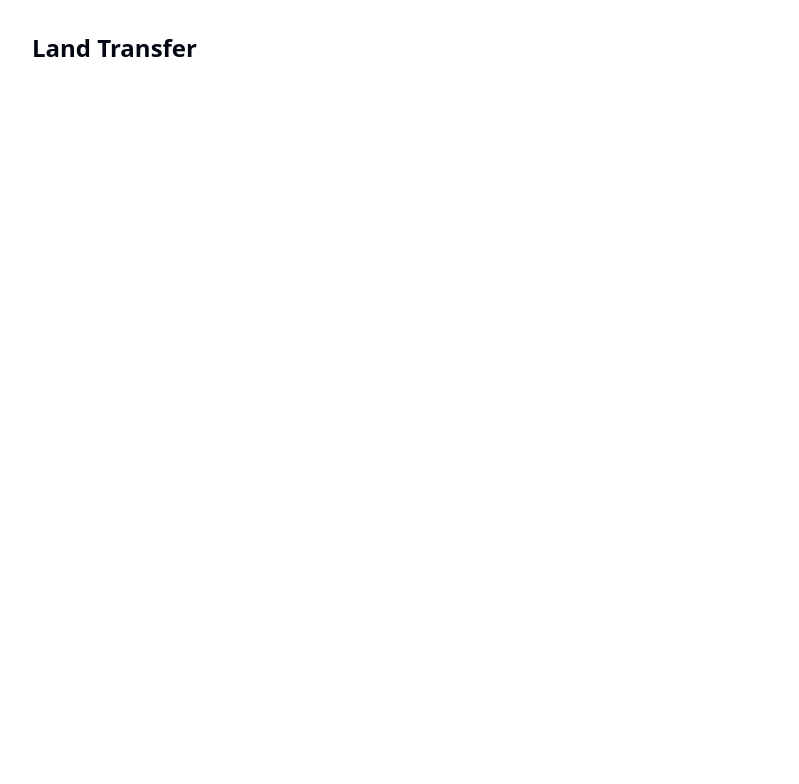
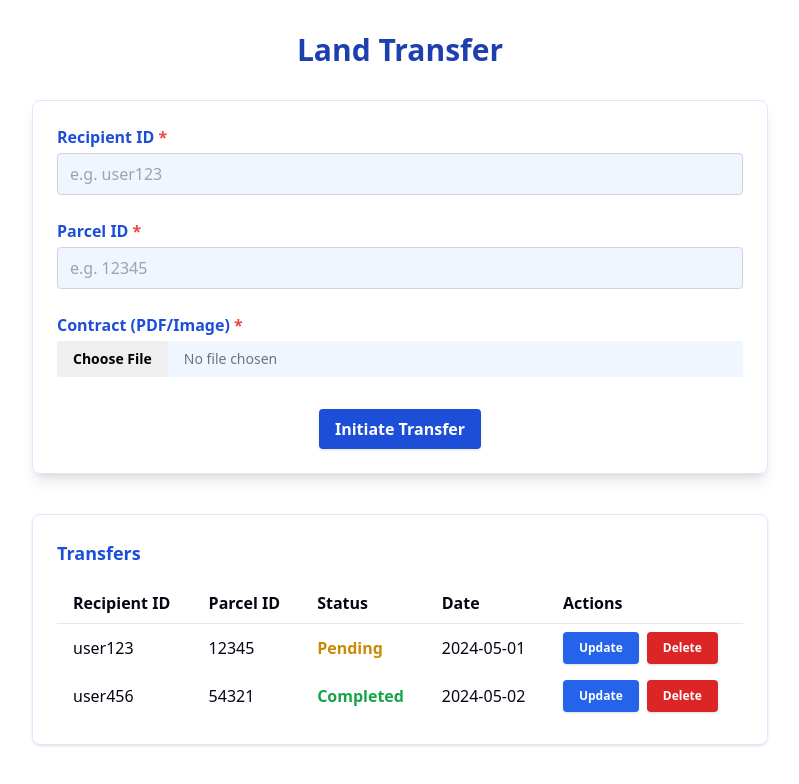
Before and after one commit to Livia-11/Rwanda-Land-UI, a Vue app: page /transfers in a window 1280 px wide. Shown: the top 784 px of the page, without its empty margins (240-1039 px from the left). Built offline with nearby package versions, Linux system fonts and the light colour scheme.

Commit message:
Land and Transfer UI

```diff
--- a/src/components/ui/BaseFileUpload.vue
+++ b/src/components/ui/BaseFileUpload.vue
@@ -12,11 +12,13 @@
 </template>
 
 <script setup lang="ts">
-import { ref } from 'vue'
+import { ref, defineEmits } from 'vue'
 const props = defineProps<{ accept?: string }>()
+const emit = defineEmits(['change'])
 const fileName = ref('')
 function onFileChange(event: Event) {
   const files = (event.target as HTMLInputElement).files
   fileName.value = files && files.length > 0 ? files[0].name : ''
+  emit('change', event)
 }
 </script>
--- a/src/components/ui/BaseInput.vue
+++ b/src/components/ui/BaseInput.vue
@@ -3,13 +3,17 @@
     :type="type"
     :placeholder="placeholder"
     v-bind="$attrs"
+    :value="props.modelValue"
+    @input="emit('update:modelValue', $event.target.value)"
     class="block w-full rounded border border-gray-300 px-3 py-2 focus:outline-none focus:ring-2 focus:ring-primary-500"
   />
 </template>
 
 <script setup lang="ts">
-defineProps<{
+const props = defineProps<{
+  modelValue?: string | number
   type?: string
   placeholder?: string
 }>()
+const emit = defineEmits(['update:modelValue'])
 </script>
--- a/src/components/ui/BaseSelect.vue
+++ b/src/components/ui/BaseSelect.vue
@@ -1,6 +1,8 @@
 <template>
   <select
     v-bind="$attrs"
+    :value="props.modelValue"
+    @change="emit('update:modelValue', $event.target.value)"
     class="block w-full rounded border border-gray-300 px-3 py-2 focus:outline-none focus:ring-2 focus:ring-primary-500"
   >
     <slot />
@@ -8,5 +10,9 @@
 </template>
 
 <script setup lang="ts">
+const props = defineProps<{
+  modelValue?: string | number
+}>()
+const emit = defineEmits(['update:modelValue'])
 // Accepts all native select attributes via $attrs
 </script>
--- a/src/pages/MyLand.vue
+++ b/src/pages/MyLand.vue
@@ -2,50 +2,60 @@
   <div class="max-w-3xl mx-auto py-8 px-4">
     <h1 class="text-3xl font-bold mb-8 text-center text-blue-800">Land Registration</h1>
     <BaseCard class="mb-10 bg-white/90 border-blue-100 shadow-lg">
-      <Form :validation-schema="schema" @submit="onSubmit" v-slot="{ resetForm }" class="space-y-6">
+      <form @submit.prevent="onSubmit" class="space-y-6">
         <div>
           <label class="block text-blue-700 font-semibold mb-1">
             Parcel ID <span class="text-red-500">*</span>
           </label>
-          <Field name="parcel_id" v-slot="{ field, errorMessage }">
-            <BaseInput v-bind="field" type="text" placeholder="e.g. 12345" class="bg-blue-50 focus:ring-blue-400" />
+          <BaseInput
+            v-model="parcelId"
+            type="text"
+            placeholder="e.g. 12345"
+            class="bg-blue-50 focus:ring-blue-400"
+          />
           <span class="text-xs text-gray-500">Unique identifier for your land parcel.</span>
-            <div v-if="errorMessage" class="text-xs text-red-500 mt-1">{{ errorMessage }}</div>
-          </Field>
+          <div v-if="parcelIdError" class="text-xs text-red-500 mt-1">{{ parcelIdError }}</div>
         </div>
         <div>
           <label class="block text-blue-700 font-semibold mb-1">
             Address <span class="text-red-500">*</span>
           </label>
-          <Field name="address" v-slot="{ field, errorMessage }">
-            <BaseInput v-bind="field" type="text" placeholder="e.g. Kigali, Rwanda" class="bg-blue-50 focus:ring-blue-400" />
+          <BaseInput
+            v-model="address"
+            type="text"
+            placeholder="e.g. Kigali, Rwanda"
+            class="bg-blue-50 focus:ring-blue-400"
+          />
           <span class="text-xs text-gray-500">Location of the land.</span>
-            <div v-if="errorMessage" class="text-xs text-red-500 mt-1">{{ errorMessage }}</div>
-          </Field>
+          <div v-if="addressError" class="text-xs text-red-500 mt-1">{{ addressError }}</div>
         </div>
         <div>
           <label class="block text-blue-700 font-semibold mb-1">
             Land Size (m²) <span class="text-red-500">*</span>
           </label>
-          <Field name="land_size" v-slot="{ field, errorMessage }">
-            <BaseInput v-bind="field" type="number" placeholder="e.g. 500" class="bg-blue-50 focus:ring-blue-400" />
+          <BaseInput
+            v-model="landSize"
+            type="number"
+            placeholder="e.g. 500"
+            class="bg-blue-50 focus:ring-blue-400"
+          />
           <span class="text-xs text-gray-500">Enter size in square meters.</span>
-            <div v-if="errorMessage" class="text-xs text-red-500 mt-1">{{ errorMessage }}</div>
-          </Field>
+          <div v-if="landSizeError" class="text-xs text-red-500 mt-1">{{ landSizeError }}</div>
         </div>
         <div>
           <label class="block text-blue-700 font-semibold mb-1">
             Ownership Type <span class="text-red-500">*</span>
           </label>
-          <Field name="ownership_type" v-slot="{ field, errorMessage }">
-            <BaseSelect v-bind="field" class="bg-blue-50 focus:ring-blue-400">
+          <BaseSelect
+            v-model="ownershipType"
+            class="bg-blue-50 focus:ring-blue-400"
+          >
             <option value="">Select Type</option>
             <option value="Individual">Individual</option>
             <option value="Joint">Joint</option>
             <option value="Company">Company</option>
           </BaseSelect>
-            <div v-if="errorMessage" class="text-xs text-red-500 mt-1">{{ errorMessage }}</div>
-          </Field>
+          <div v-if="ownershipTypeError" class="text-xs text-red-500 mt-1">{{ ownershipTypeError }}</div>
         </div>
         <div>
           <label class="block text-blue-700 font-semibold mb-1">
@@ -54,7 +64,7 @@
           <BaseFileUpload
             accept=".pdf,image/*"
             class="bg-blue-50 focus:ring-blue-400"
-            @change="e => setProofFile(e.target.files)"
+            @change="e => handleProofFileChange(e.target.files)"
           />
           <span class="text-xs text-gray-500">Upload a PDF or image file.</span>
           <div v-if="proofFileError" class="text-xs text-red-500 mt-1">{{ proofFileError }}</div>
@@ -65,7 +75,7 @@
             <span v-else>Submit Application</span>
           </BaseButton>
         </div>
-      </Form>
+      </form>
     </BaseCard>
     <!-- Toast notification -->
     <BaseToast :show="toast.show" v-if="toast.show">
@@ -88,7 +98,11 @@
         <tr v-for="app in applications" :key="app.id">
           <td class="px-4 py-2">{{ app.parcel_id }}</td>
           <td class="px-4 py-2">{{ app.address }}</td>
-          <td class="px-4 py-2 text-yellow-600 font-semibold">Pending</td>
+          <td class="px-4 py-2">
+            <span v-if="app.status === 'Pending'" class="text-yellow-600 font-semibold">Pending</span>
+            <span v-else-if="app.status === 'Completed'" class="text-green-600 font-semibold">Completed</span>
+            <span v-else-if="app.status === 'Rejected'" class="text-red-600 font-semibold">Rejected</span>
+          </td>
           <td class="px-4 py-2">{{ app.date }}</td>
         </tr>
       </BaseTable>
@@ -107,52 +121,90 @@ import BaseStepper from '@/components/ui/BaseStepper.vue'
 import BaseTable from '@/components/ui/BaseTable.vue'
 import BaseToast from '@/components/ui/BaseToast.vue'
 
-import { Form, Field, useField } from 'vee-validate'
-import { toFormValidator } from '@vee-validate/zod'
-import { z } from 'zod'
+import { useForm, useField } from 'vee-validate'
 
-const schema = z.object({
-  parcel_id: z.string().min(1, 'Parcel ID is required'),
-  address: z.string().min(1, 'Address is required'),
-  land_size: z.coerce.number().min(1, 'Land size is required'),
-  ownership_type: z.string().min(1, 'Ownership type is required'),
-  proof_file: z.any().refine(val => val instanceof FileList && val.length > 0, 'Proof file is required'),
+const initialValues = {
+  parcel_id: '',
+  address: '',
+  land_size: '',
+  ownership_type: '',
+  proof_file: [], // Store as array for consistency
+}
+
+const { handleSubmit, resetForm } = useForm({
+  initialValues,
+  validationSchema: {
+    parcel_id: value => typeof value === 'string' && value.trim() !== '' || 'Parcel ID is required',
+    address: value => typeof value === 'string' && value.trim() !== '' || 'Address is required',
+    land_size: value => {
+      const num = Number(value)
+      return (!isNaN(num) && num > 0) || 'Land size is required'
+    },
+    ownership_type: value => typeof value === 'string' && value.trim() !== '' || 'Ownership type is required',
+    proof_file: value => Array.isArray(value) && value.length > 0 && value[0] instanceof File || 'Proof file is required',
+  },
 })
 
+const { value: parcelId, errorMessage: parcelIdError, ...parcelIdField } = useField('parcel_id')
+const { value: address, errorMessage: addressError, ...addressField } = useField('address')
+const { value: landSize, errorMessage: landSizeError, ...landSizeField } = useField('land_size')
+const { value: ownershipType, errorMessage: ownershipTypeError, ...ownershipTypeField } = useField('ownership_type')
 const { value: proofFile, errorMessage: proofFileError, setValue: setProofFile } = useField('proof_file')
 
+const loading = ref(false)
+const toast = ref({ show: false, message: '' })
 const applications = ref([
   {
     id: 1,
     parcel_id: '12345',
     address: 'Kigali, Rwanda',
+    status: 'Pending',
     date: '2024-05-01',
+  },
+  {
+    id: 2,
+    parcel_id: '54321',
+    address: 'Huye, Rwanda',
+    status: 'Completed',
+    date: '2024-05-02',
+  },
+  {
+    id: 3,
+    parcel_id: '67890',
+    address: 'Musanze, Rwanda',
+    status: 'Rejected',
+    date: '2024-05-03',
   },
 ])
 
-const loading = ref(false)
-const toast = ref({ show: false, message: '' })
-
-function showToast(message: string) {
+function showToast(message) {
   toast.value = { show: true, message }
   setTimeout(() => {
     toast.value.show = false
   }, 2000)
 }
 
-function onSubmit(values: any, { resetForm }: any) {
+function handleProofFileChange(files) {
+  if (files && files.length > 0) {
+    setProofFile(Array.from(files))
+  } else {
+    setProofFile([])
+  }
+}
+
+const onSubmit = handleSubmit((values) => {
   loading.value = true
   setTimeout(() => {
-    // Add new application to the list
     applications.value.push({
       id: Date.now(),
       parcel_id: values.parcel_id,
       address: values.address,
+      status: 'Pending',
       date: new Date().toISOString().slice(0, 10),
     })
     loading.value = false
     showToast('Application submitted successfully!')
     resetForm()
   }, 1200)
-}
+})
 </script>
--- a/src/pages/Transfers.vue
+++ b/src/pages/Transfers.vue
@@ -1,17 +1,167 @@
 <template>
   <div class="max-w-3xl mx-auto py-8 px-4">
-    <h1 class="text-2xl font-bold mb-6">Land Transfer</h1>
-    <!-- Land transfer form will go here -->
-    <div class="mb-8">
-      <!-- Form placeholder -->
-    </div>
+    <h1 class="text-3xl font-bold mb-8 text-center text-blue-800">Land Transfer</h1>
+    <BaseCard class="mb-10 bg-white/90 border-blue-100 shadow-lg">
+      <form @submit.prevent="onSubmit" class="space-y-6">
+        <div>
+          <label class="block text-blue-700 font-semibold mb-1">
+            Recipient ID <span class="text-red-500">*</span>
+          </label>
+          <BaseInput v-model="recipientId" type="text" placeholder="e.g. user123" class="bg-blue-50 focus:ring-blue-400" />
+          <div v-if="recipientIdError" class="text-xs text-red-500 mt-1">{{ recipientIdError }}</div>
+        </div>
+        <div>
+          <label class="block text-blue-700 font-semibold mb-1">
+            Parcel ID <span class="text-red-500">*</span>
+          </label>
+          <BaseInput v-model="parcelId" type="text" placeholder="e.g. 12345" class="bg-blue-50 focus:ring-blue-400" />
+          <div v-if="parcelIdError" class="text-xs text-red-500 mt-1">{{ parcelIdError }}</div>
+        </div>
+        <div>
+          <label class="block text-blue-700 font-semibold mb-1">
+            Contract (PDF/Image) <span class="text-red-500">*</span>
+          </label>
+          <BaseFileUpload accept=".pdf,image/*" class="bg-blue-50 focus:ring-blue-400" @change="e => handleContractFileChange(e.target.files)" />
+          <div v-if="contractFileError" class="text-xs text-red-500 mt-1">{{ contractFileError }}</div>
+        </div>
+        <div class="pt-2 text-center">
+          <BaseButton type="submit" class="bg-blue-700 hover:bg-blue-800" :disabled="loading">
+            <span v-if="loading">Submitting...</span>
+            <span v-else>Initiate Transfer</span>
+          </BaseButton>
+        </div>
+      </form>
+    </BaseCard>
+    <!-- Toast notification -->
+    <BaseToast :show="toast.show" v-if="toast.show">
+      <span class="font-semibold">{{ toast.message }}</span>
+    </BaseToast>
     <!-- List of transfers -->
-    <div>
-      <!-- Table/List placeholder -->
-    </div>
+    <BaseCard class="bg-white/90 border-blue-100 shadow">
+      <h2 class="text-lg font-semibold text-blue-700 mb-4">Transfers</h2>
+      <BaseTable>
+        <template #head>
+          <th class="text-left px-4 py-2">Recipient ID</th>
+          <th class="text-left px-4 py-2">Parcel ID</th>
+          <th class="text-left px-4 py-2">Status</th>
+          <th class="text-left px-4 py-2">Date</th>
+          <th class="text-left px-4 py-2">Actions</th>
+        </template>
+        <tr v-for="transfer in transfers" :key="transfer.id">
+          <td class="px-4 py-2">{{ transfer.recipient_id }}</td>
+          <td class="px-4 py-2">{{ transfer.parcel_id }}</td>
+          <td class="px-4 py-2">
+            <span v-if="transfer.status === 'Pending'" class="text-yellow-600 font-semibold">Pending</span>
+            <span v-else-if="transfer.status === 'Completed'" class="text-green-600 font-semibold">Completed</span>
+            <span v-else-if="transfer.status === 'Rejected'" class="text-red-600 font-semibold">Rejected</span>
+          </td>
+          <td class="px-4 py-2">{{ transfer.date }}</td>
+          <td class="px-4 py-2 space-x-2">
+            <BaseButton class="bg-blue-600 hover:bg-blue-700 px-2 py-1 text-xs" @click="openUpdateModal(transfer)">Update</BaseButton>
+            <BaseButton class="bg-red-600 hover:bg-red-700 px-2 py-1 text-xs" @click="openDeleteModal(transfer)">Delete</BaseButton>
+          </td>
+        </tr>
+      </BaseTable>
+    </BaseCard>
+    <!-- Update Modal Placeholder -->
+    <BaseModal :open="showUpdateModal" @close="showUpdateModal = false">
+      <div class="p-4">
+        <h3 class="text-lg font-semibold mb-2">Update Transfer</h3>
+        <p>Update form goes here...</p>
+        <BaseButton class="mt-4" @click="showUpdateModal = false">Close</BaseButton>
+      </div>
+    </BaseModal>
+    <!-- Delete Modal Placeholder -->
+    <BaseModal :open="showDeleteModal" @close="showDeleteModal = false">
+      <div class="p-4">
+        <h3 class="text-lg font-semibold mb-2">Confirm Delete</h3>
+        <p>Are you sure you want to delete this transfer?</p>
+        <div class="flex justify-end space-x-2 mt-4">
+          <BaseButton class="bg-gray-300" @click="showDeleteModal = false">Cancel</BaseButton>
+          <BaseButton class="bg-red-600 hover:bg-red-700 text-white" @click="confirmDelete">Delete</BaseButton>
+        </div>
+      </div>
+    </BaseModal>
   </div>
 </template>
 
 <script setup lang="ts">
-// Logic for Transfers page will go here
+import { ref } from 'vue'
+import BaseInput from '@/components/ui/BaseInput.vue'
+import BaseFileUpload from '@/components/ui/BaseFileUpload.vue'
+import BaseButton from '@/components/ui/BaseButton.vue'
+import BaseCard from '@/components/ui/BaseCard.vue'
+import BaseTable from '@/components/ui/BaseTable.vue'
+import BaseModal from '@/components/ui/BaseModal.vue'
+import BaseToast from '@/components/ui/BaseToast.vue'
+
+// Form state
+const recipientId = ref('')
+const parcelId = ref('')
+const contractFile = ref([])
+const recipientIdError = ref('')
+const parcelIdError = ref('')
+const contractFileError = ref('')
+const loading = ref(false)
+const toast = ref({ show: false, message: '' })
+
+// Transfers list (mock data for now)
+const transfers = ref([
+  { id: 1, recipient_id: 'user123', parcel_id: '12345', status: 'Pending', date: '2024-05-01' },
+  { id: 2, recipient_id: 'user456', parcel_id: '54321', status: 'Completed', date: '2024-05-02' },
+])
+
+// Modal state
+const showUpdateModal = ref(false)
+const showDeleteModal = ref(false)
+let transferToModify = null
+
+function handleContractFileChange(files: FileList) {
+  contractFile.value = files && files.length > 0 ? Array.from(files) : []
+}
+
+function validateForm() {
+  recipientIdError.value = recipientId.value.trim() === '' ? 'Recipient ID is required' : ''
+  parcelIdError.value = parcelId.value.trim() === '' ? 'Parcel ID is required' : ''
+  contractFileError.value = !contractFile.value.length ? 'Contract file is required' : ''
+  return !recipientIdError.value && !parcelIdError.value && !contractFileError.value
+}
+
+function onSubmit() {
+  if (!validateForm()) return
+  loading.value = true
+  setTimeout(() => {
+    transfers.value.push({
+      id: Date.now(),
+      recipient_id: recipientId.value,
+      parcel_id: parcelId.value,
+      status: 'Pending',
+      date: new Date().toISOString().slice(0, 10),
+    })
+    loading.value = false
+    toast.value = { show: true, message: 'Transfer initiated successfully!' }
+    setTimeout(() => (toast.value.show = false), 2000)
+    recipientId.value = ''
+    parcelId.value = ''
+    contractFile.value = []
+  }, 1200)
+}
+
+function openUpdateModal(transfer: any) {
+  transferToModify = transfer
+  showUpdateModal.value = true
+}
+function openDeleteModal(transfer: any) {
+  transferToModify = transfer
+  showDeleteModal.value = true
+}
+function confirmDelete() {
+  if (transferToModify) {
+    transfers.value = transfers.value.filter(t => t.id !== transferToModify.id)
+    toast.value = { show: true, message: 'Transfer deleted.' }
+    setTimeout(() => (toast.value.show = false), 2000)
+  }
+  showDeleteModal.value = false
+  transferToModify = null
+}
 </script>
```
Lines whose indentation alone changed are shown as unchanged.
